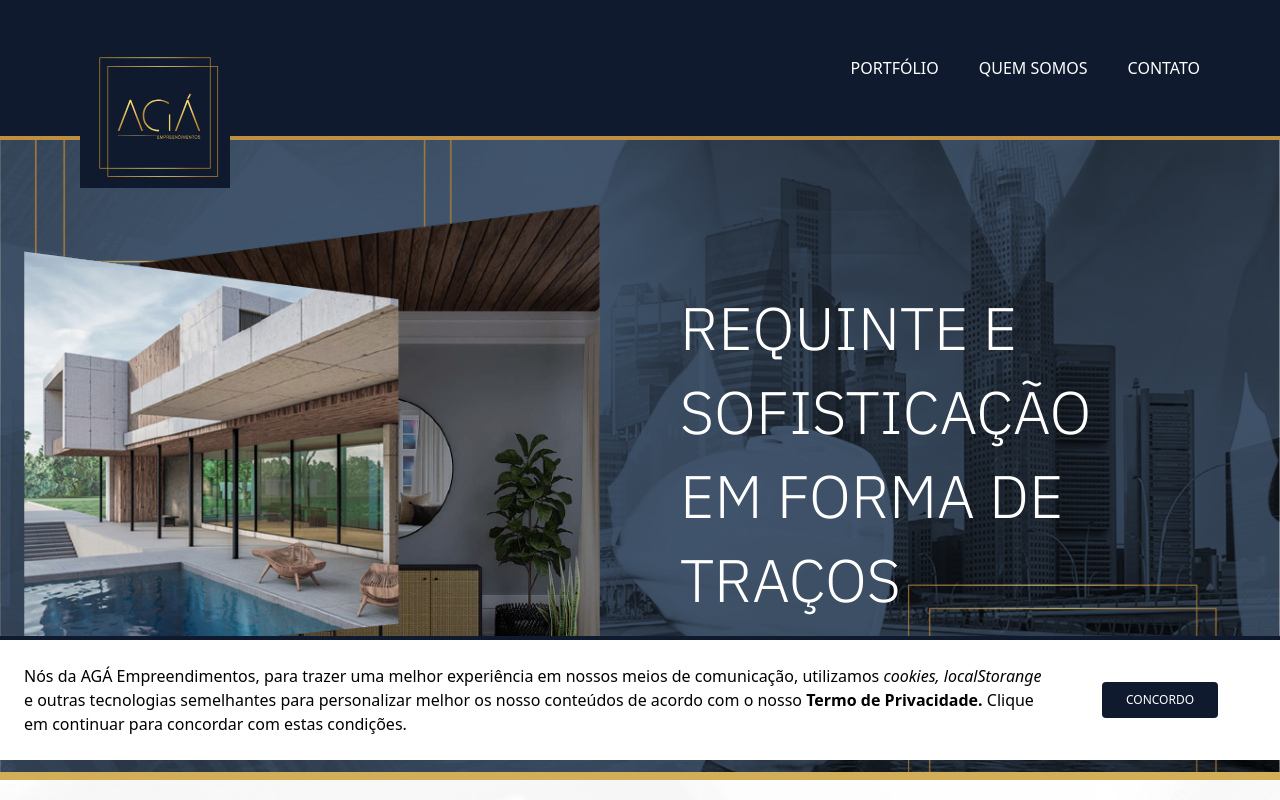
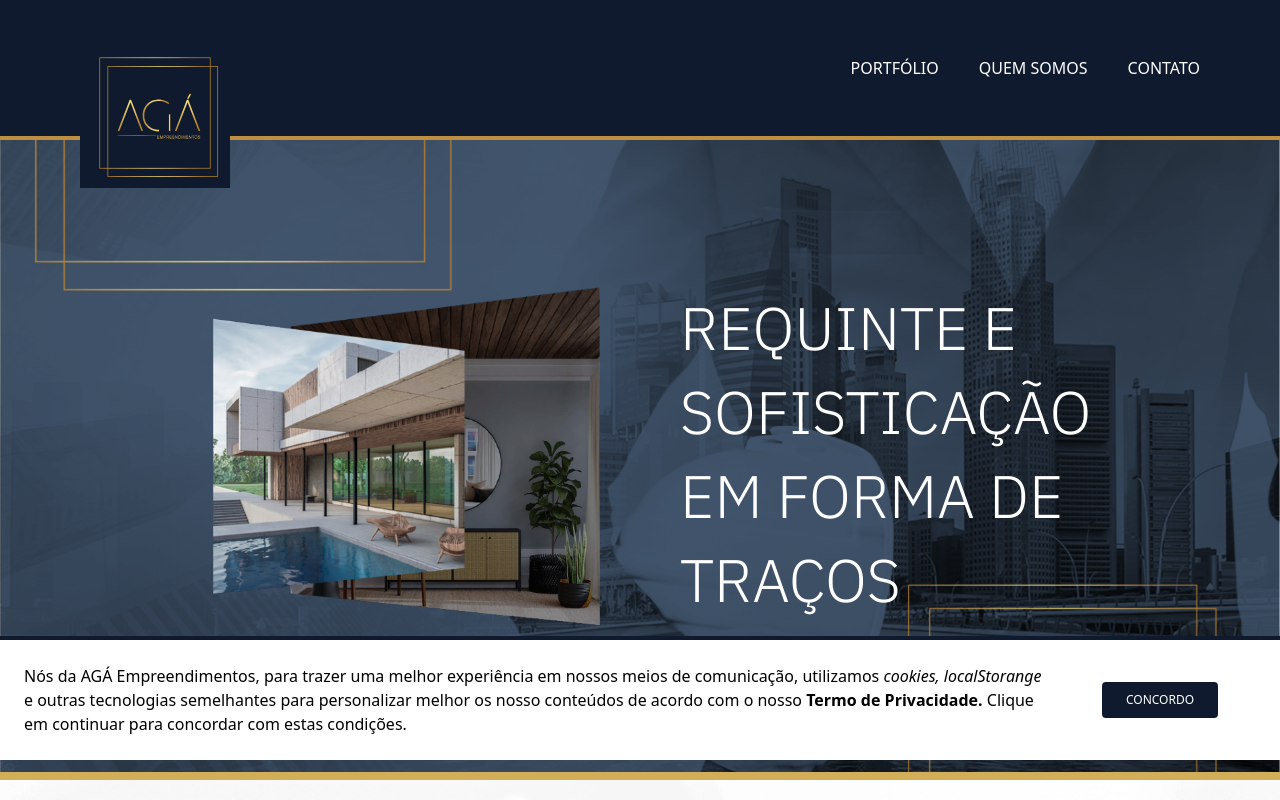
Before and after one commit to Grupo-Hp/aga-2.0, a Next.js app: page / in a window 1280 px wide. Shown: the top 800 px of the page. Built offline with nearby package versions, Linux system fonts and the light colour scheme; no server answers.

Commit message:
Imagem header

```diff
--- a/components/Header.jsx
+++ b/components/Header.jsx
@@ -4,7 +4,7 @@ import styles from '../styles/header.module.css'
 export default function Header() {
     return (
         <div className={`h-[80vh] flex items-center border-b-8 border-secondary-20 ${styles.header}`}>
-            <div className="flex justify-center container mx-auto">
+            <div className="flex justify-center w-8/12 mx-auto">
                 <div className="grid grid-cols-2 gap-20">
                     <div className="hidden lg:col-span-1 lg:flex items-center order-2 md:order-1">
                         <Image src="/images/AGA_site_12.png" width="576" height="505" alt="Imagem ilustrativa" />
```
